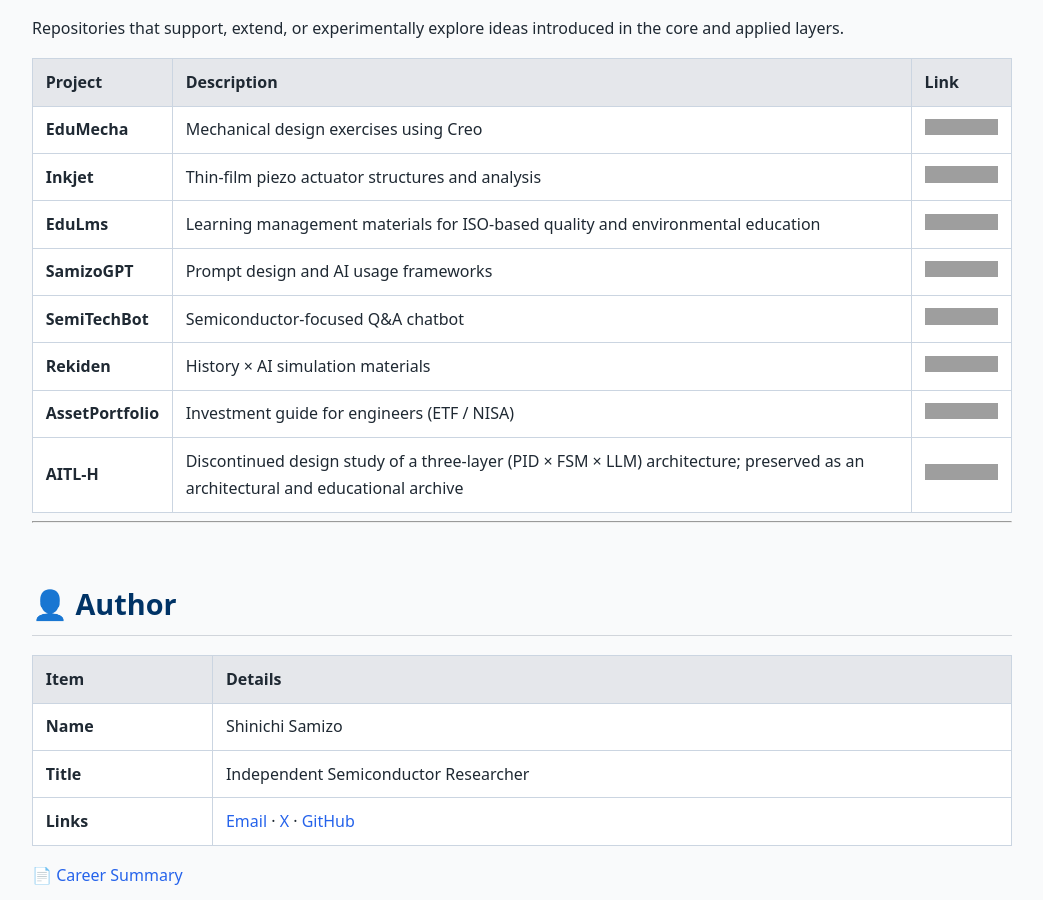
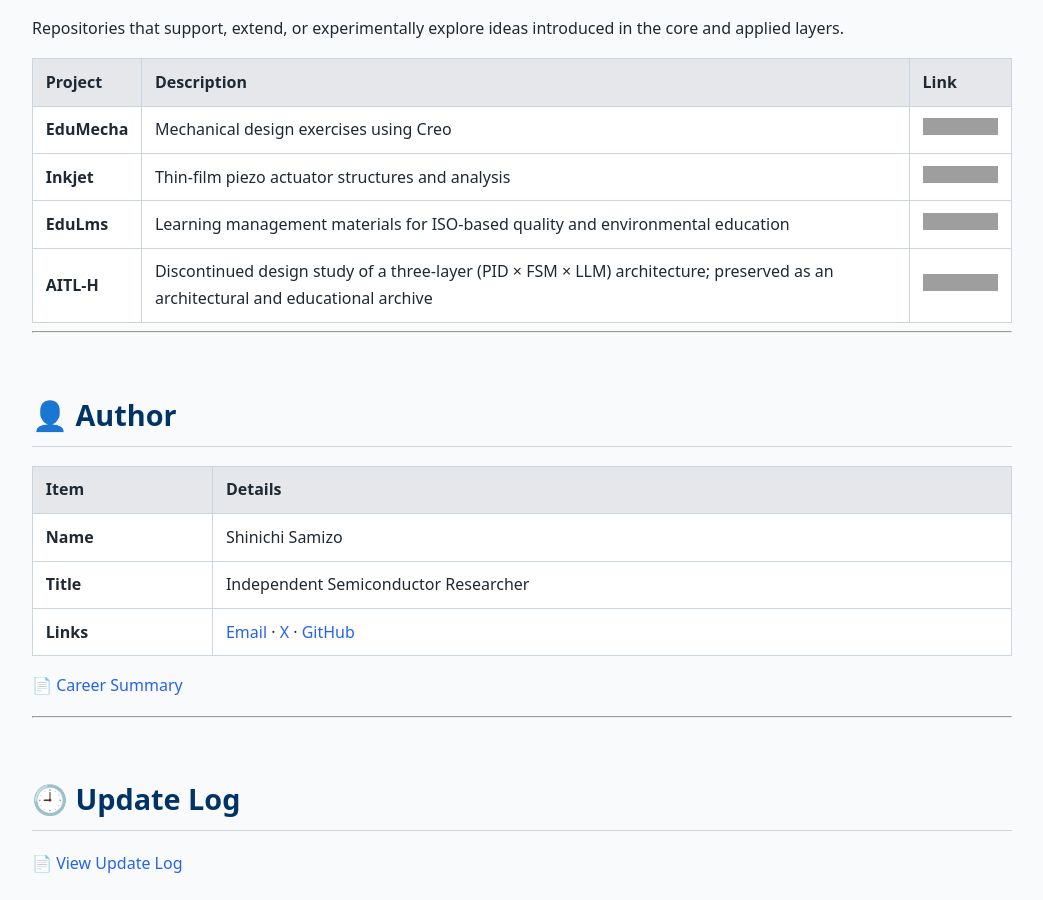
Before and after one commit to Samizo-AITL/Samizo-AITL.github.io, a Jekyll site: the page built from en/index.md, in a window 1280 px wide and 900 px high, scrolled down 4673 px. Shown: the whole window, without its empty margins (118-1161 px from the left). Built offline with Jekyll 4.4.1, drawn with Linux system fonts in a browser that asks for light colours; grey boxes are pictures that could not be loaded.

Commit message:
Update index.md

```diff
--- a/en/index.md
+++ b/en/index.md
@@ -188,10 +188,6 @@ Repositories that support, extend, or experimentally explore ideas introduced in
 | **EduMecha** | Mechanical design exercises using Creo | [![Site](https://img.shields.io/badge/View-Site-brightgreen?logo=github)](https://samizo-aitl.github.io/EduMecha/) |
 | **Inkjet** | Thin-film piezo actuator structures and analysis | [![Site](https://img.shields.io/badge/View-Site-brightgreen?logo=github)](https://samizo-aitl.github.io/Inkjet/) |
 | **EduLms** | Learning management materials for ISO-based quality and environmental education | [![Site](https://img.shields.io/badge/View-Site-brightgreen?logo=github)](https://samizo-aitl.github.io/EduLms/) |
-| **SamizoGPT** | Prompt design and AI usage frameworks | [![Site](https://img.shields.io/badge/View-Site-brightgreen?logo=github)](https://samizo-aitl.github.io/SamizoGPT/) |
-| **SemiTechBot** | Semiconductor-focused Q&A chatbot | [![Site](https://img.shields.io/badge/View-Site-brightgreen?logo=github)](https://samizo-aitl.github.io/SamizoGPT_SemiTechBot/) |
-| **Rekiden** | History × AI simulation materials | [![Site](https://img.shields.io/badge/View-Site-brightgreen?logo=github)](https://samizo-aitl.github.io/Rekiden/) |
-| **AssetPortfolio** | Investment guide for engineers (ETF / NISA) | [![Site](https://img.shields.io/badge/View-Site-brightgreen?logo=github)](https://samizo-aitl.github.io/AssetPortfolio-StartGuide/) |
 | **AITL-H** | Discontinued design study of a three-layer (PID × FSM × LLM) architecture; preserved as an architectural and educational archive | [![Archive](https://img.shields.io/badge/View-Archive-lightgrey?logo=github)](https://samizo-aitl.github.io/AITL-H/) |
 
 ---
```
